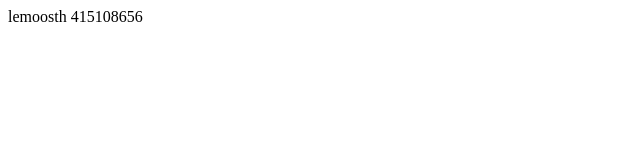
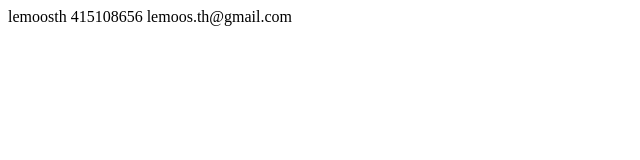
Before and after one commit to lemoosth/Aula2409, a plain HTML site: page index.html in a window 1280 px wide. Shown: the whole page, without its empty margins (0-640 px from the left). Drawn offline with Linux system fonts and the light colour scheme.

Commit message:
Alteração de cadastro - Inclusão de Email
Alteração de cadastro - Inclusão de Email

```diff
--- a/index.html
+++ b/index.html
@@ -7,5 +7,6 @@
   <body>
     lemoosth
     415108656
+    lemoos.th@gmail.com
   </body>
 </html>
```
